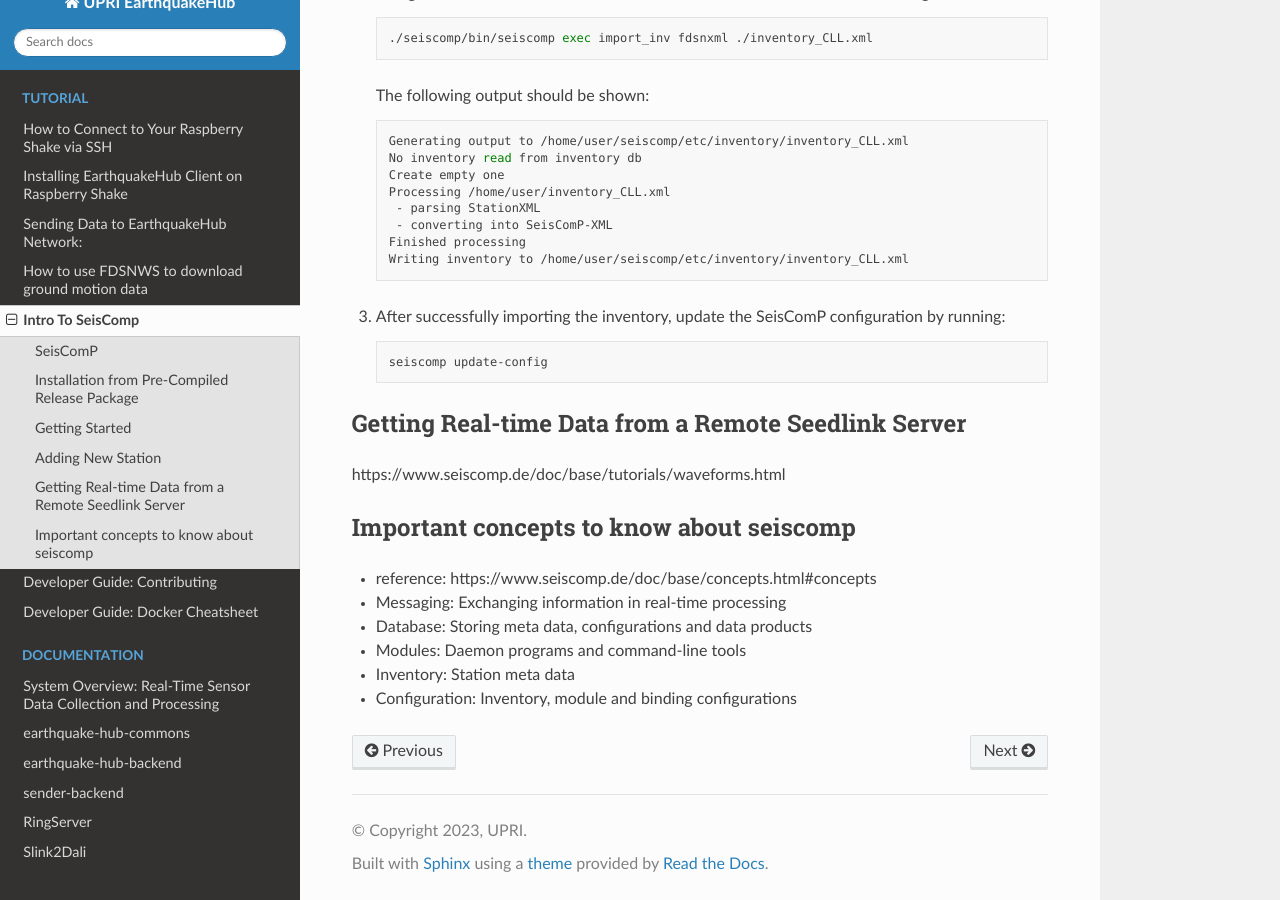
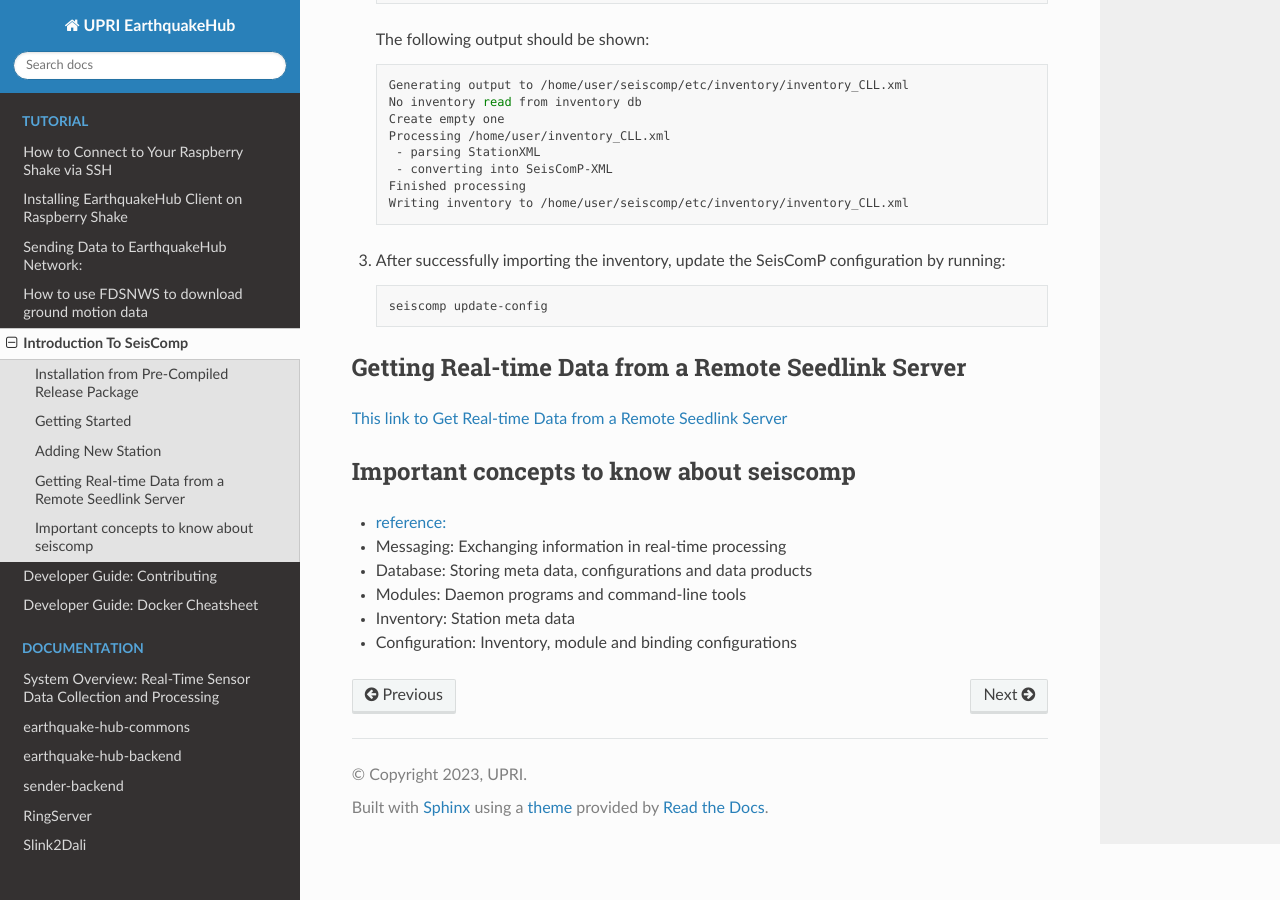
Before and after one commit to UPRI-earthquake/upri-earthquake.github.io, a Sphinx documentation site: the page built from doc/intro-to-seiscomp.md, in a window 1280 px wide and 900 px high, scrolled down 4252 px. Built offline with Sphinx 7.4.7 and the Read the Docs theme 2.0.0, drawn with Linux system fonts in a browser that asks for light colours; some of the changed text lies outside the part shown.

Commit message:
chore: ui improvement

````diff
--- a/doc/intro-to-seiscomp.md
+++ b/doc/intro-to-seiscomp.md
@@ -1,9 +1,7 @@
-Intro To SeisComp
+Introduction To SeisComp
 ========================
 
-## SeisComP
-
-is a seismological software that has been developed collaboratively by the GEOFON Program at Helmholtz Centre Potsdam GFZ German Research Centre for Geosciences and gempa GmbH. It plays a vital role in various aspects of seismological operations, encompassing data acquisition, processing, distribution, and interactive analysis. While SeisComP is employed by the EarthquakeHub Network for processing seismic data sourced through citizen science efforts, it's important to note that its use is not an absolute requirement within the EarthquakeHub Network. Alternative data processing software capable of handling miniseed data can also be employed for processing network data.
+*SeisComp* is a seismological software that has been developed collaboratively by the GEOFON Program at Helmholtz Centre Potsdam GFZ German Research Centre for Geosciences and gempa GmbH. It plays a vital role in various aspects of seismological operations, encompassing data acquisition, processing, distribution, and interactive analysis. While SeisComP is employed by the EarthquakeHub Network for processing seismic data sourced through citizen science efforts, it's important to note that its use is not an absolute requirement within the EarthquakeHub Network. Alternative data processing software capable of handling miniseed data can also be employed for processing network data.
 
 SeisComP encompasses a suite of modular components, each dedicated to specific tasks, including:
 1. Global Parameters: Unified schema for configuring each modules.
@@ -164,10 +162,10 @@
     ```
 
 ## Getting Real-time Data from a Remote Seedlink Server
-https://www.seiscomp.de/doc/base/tutorials/waveforms.html
+[This link to Get Real-time Data from a Remote Seedlink Server](https://www.seiscomp.de/doc/base/tutorials/waveforms.html)
 
 ## Important concepts to know about seiscomp
-- reference: https://www.seiscomp.de/doc/base/concepts.html#concepts
+- [reference:](https://www.seiscomp.de/doc/base/concepts.html#concepts)
 - Messaging: Exchanging information in real-time processing
 - Database: Storing meta data, configurations and data products
 - Modules: Daemon programs and command-line tools
````
Also changed, not shown: doc/connect-to-rshake.md (+2 -4 lines), doc/installing-rshake-client.md (+1 -1 lines), 1 other file.
